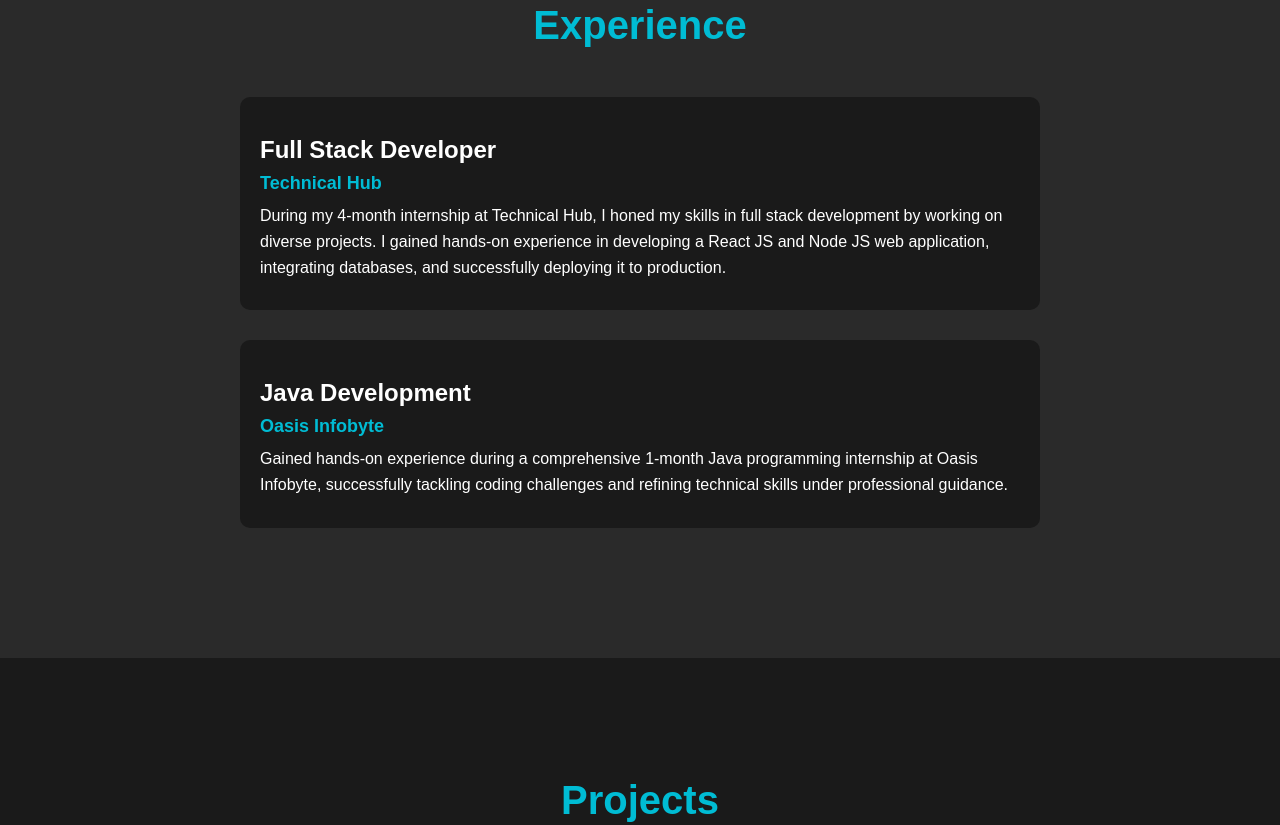
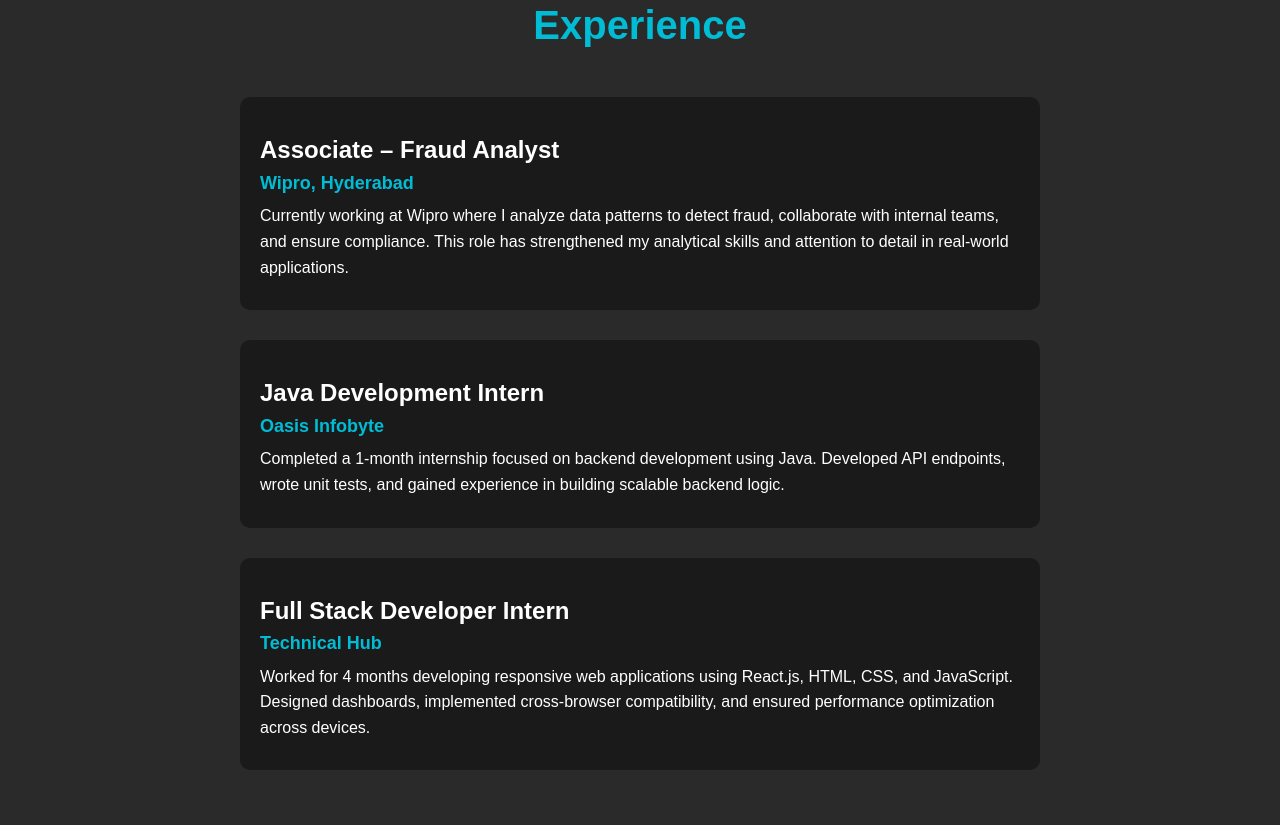
Before and after one commit to Sanjaykumar-95/Portfolio, a plain HTML site: page index.html in a window 1280 px wide. Shown: the part 2076-2901 px from the top of the page. Drawn offline with nearby package versions, Linux system fonts and the light colour scheme.

Commit message:
updated experience

```diff
--- a/index.html
+++ b/index.html
@@ -146,20 +146,25 @@
   <div class="container">
     <h2 class="section-title">Experience</h2>
     <div class="timeline">
+
       <div class="timeline-item">
-          <h3>Full Stack Developer</h3>
+        <h3>Associate – Fraud Analyst</h3>
+        <h4>Wipro, Hyderabad</h4>
+        <p>Currently working at Wipro where I analyze data patterns to detect fraud, collaborate with internal teams, and ensure compliance. This role has strengthened my analytical skills and attention to detail in real-world applications.</p>
+      </div>
+
+      <div class="timeline-item">
+        <h3>Java Development Intern</h3>
+        <h4>Oasis Infobyte</h4>
+        <p>Completed a 1-month internship focused on backend development using Java. Developed API endpoints, wrote unit tests, and gained experience in building scalable backend logic.</p>
+      </div>
+
+      <div class="timeline-item">
+        <h3>Full Stack Developer Intern</h3>
         <h4>Technical Hub</h4>
-          <p>During my 4-month internship at Technical Hub, I honed my skills in full stack development by
-            working on diverse projects. I gained hands-on experience in developing a React JS and Node JS
-            web application, integrating databases, and successfully deploying it to production.</p>
+        <p>Worked for 4 months developing responsive web applications using React.js, HTML, CSS, and JavaScript. Designed dashboards, implemented cross-browser compatibility, and ensured performance optimization across devices.</p>
       </div>
-        <div class="timeline-item">
-          <h3>Java Development</h3>
-          <h4>Oasis Infobyte</h4>
-          <p>Gained hands-on experience during a comprehensive 1-month Java programming internship at Oasis
-            Infobyte, successfully tackling coding challenges and refining technical skills under
-            professional guidance.</p>
-        </div>
+
     </div>
   </div>
 </section>
```
Lines whose indentation alone changed are shown as unchanged.
